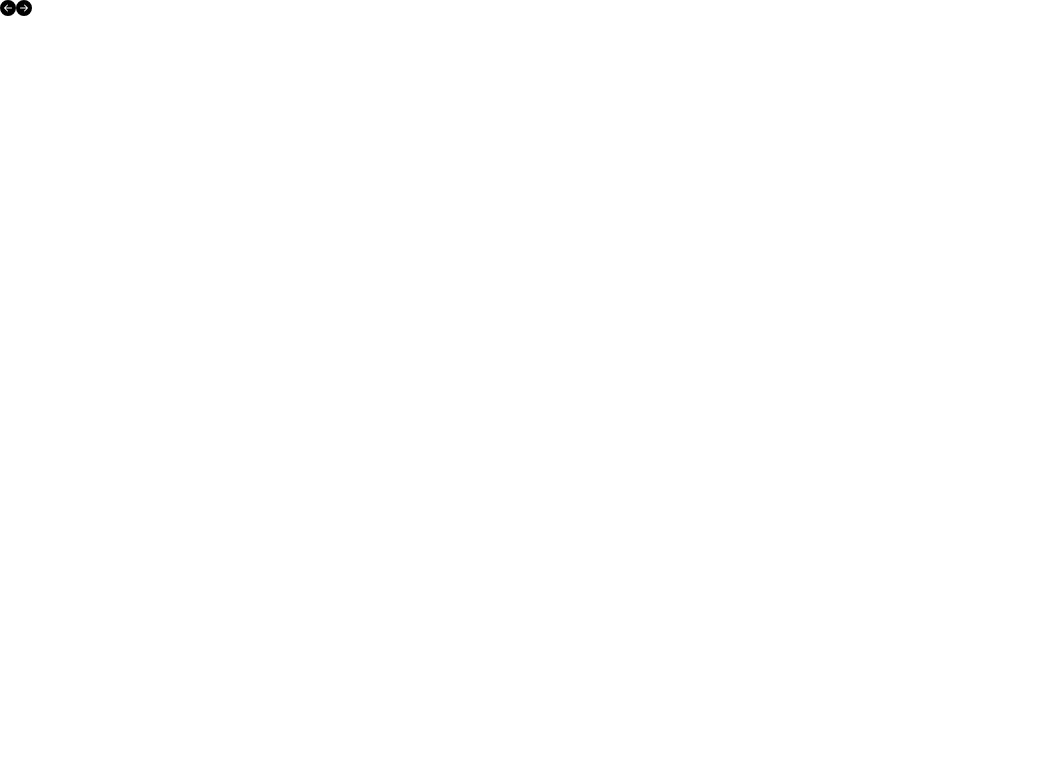
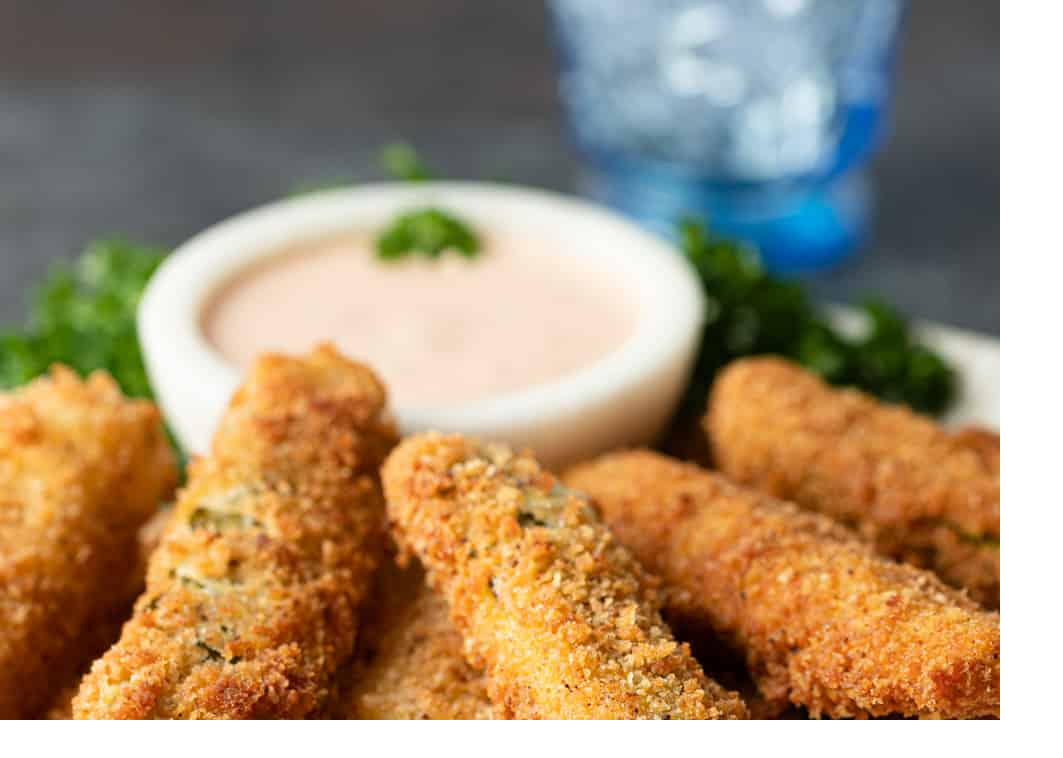
Before and after one commit to Jonghan-park/slider, a React (Create React App) app: page / in a window 1280 px wide. Shown: the top 758 px of the page, without its empty margins (0-1063 px from the left). Built offline with nearby package versions, Linux system fonts and the light colour scheme.

Commit message:
Update first image

```diff
--- a/src/components/Slider.css
+++ b/src/components/Slider.css
@@ -0,0 +1,22 @@
+.slider{
+  width: 100%;
+  height: 90vh;
+  position: relative;
+  overflow: hidden;
+}
+
+.slide{
+  position: absolute;
+  top: 0;
+  left: 0;
+  width: 100%;
+  height: 100%;
+  opacity: 0;
+  transform: translateX(-50%);
+  transition: all .5s ease;
+}
+
+.current {
+  opacity: 1;
+  transform: translateX(0);
+}
--- a/src/components/Slider.js
+++ b/src/components/Slider.js
@@ -4,7 +4,7 @@ import {data} from './data'
 import "./Slider.css"
 
 const Slider = () => {
-  const [currentSlide, setCurrentSlide] = useState(0)
+  const [currentSlide, setCurrentSlide] = useState(2)
   return (
     <div className='slider'>
       <BsFillArrowLeftCircleFill className="arrow prev" />
@@ -13,7 +13,17 @@ const Slider = () => {
       {data.map((slide, index) => {
         return (
           <div className={index === currentSlide ? 'slide current' : 'slide'} key={index}>
-
+            {index === currentSlide && (
+              <>
+              <img src={slide.image} alt={slide.heading} />
+              <div className="content">
+                <h2>{slide.heading}</h2>
+                <p>{slide.desc}</p>
+                <hr />
+                <button className="--btn --btn-primary">Get Started</button>
+              </div>
+              </>
+            )}
           </div>
         )
       })}
--- a/src/components/data.js
+++ b/src/components/data.js
@@ -1,13 +1,17 @@
 export const data = [
   {
-    image: "../../public/images/main2.jpeg",
+    image: './images/main2.jpeg',
     heading: "Calgary Best Hamburger",
     desc: "This is good",
   },
   {
-    image: "../../public/images/main2.jpeg",
-    heading: "Calgary Best Hamburger",
-    desc: "This is good",
+    image: './images/main1.jpeg',
+    heading: "Best Milkshake",
+    desc: "This is good2",
   },
-
+  {
+    image: './images/main3.jpeg',
+    heading: "Deep fried pickle",
+    desc: "Our new menu",
+  },
 ]
```
Also changed, not shown: public/images/main1.jpeg (added), public/images/main3.jpeg (added).
